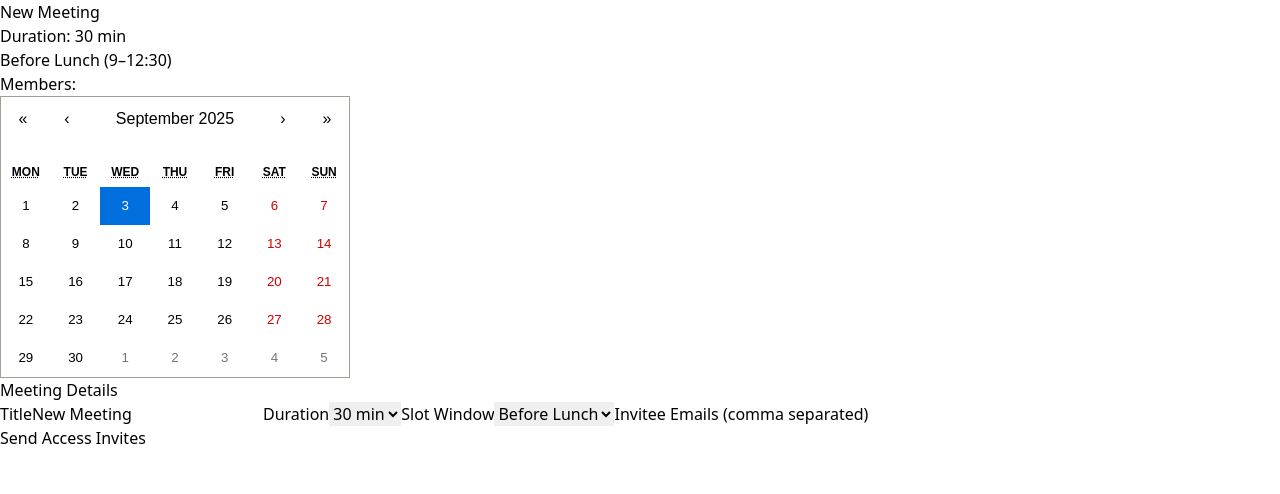
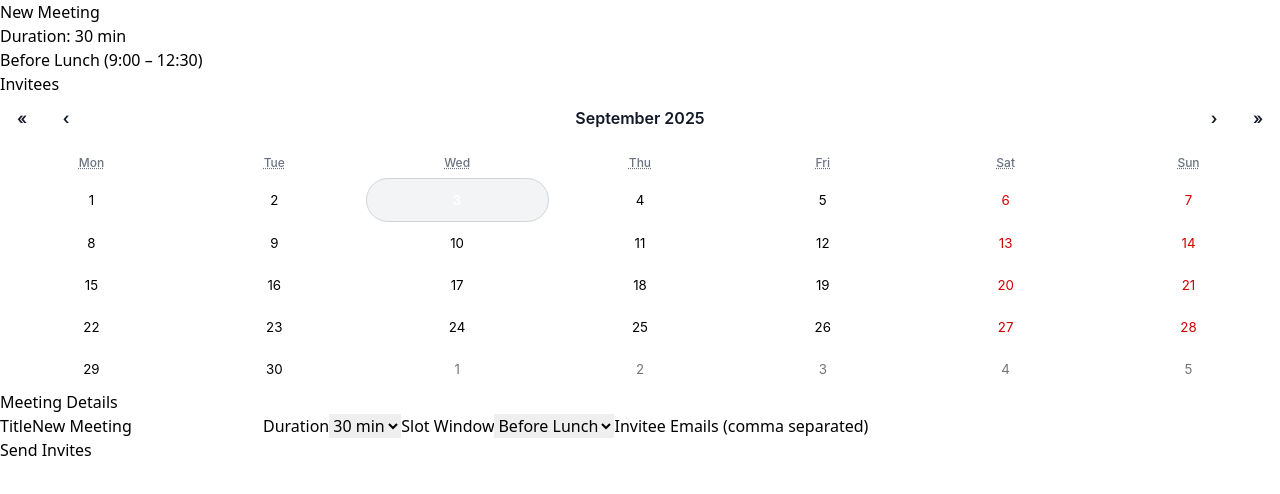
Before and after one commit to abhidnya04/Scheduler, a React (Vite) app in the folder calendly-clone-landing/: page /schedule in a window 1280 px wide. Shown: the top 494 px of the page. Built offline with nearby package versions, Linux system fonts and the light colour scheme.

Commit message:
commented out the useeffects hooks, checkpoint

```diff
--- a/calendly-clone-landing/src/components/SchedulePage.jsx
+++ b/calendly-clone-landing/src/components/SchedulePage.jsx
@@ -3,6 +3,8 @@ import { useState, useEffect } from "react";
 import { useLocation } from "react-router-dom";
 import Calendar from "react-calendar";
 import "react-calendar/dist/Calendar.css";
+
+import "./calendar-theme.css"; // custom css only for calendar
 
 export default function SchedulePage() {
   const location = useLocation();
@@ -17,6 +19,11 @@ export default function SchedulePage() {
   const [emails, setEmails] = useState("");
   const [authorizedEmails, setAuthorizedEmails] = useState([]);
   const [hostEmail, setHostEmail] = useState("");
+
+
+  // commenting out the use effects portion
+
+  /*
 
   // When an invitee completes OAuth, they get redirected here with ?authorized=email
   useEffect(() => {
@@ -43,13 +50,6 @@ export default function SchedulePage() {
     }
   }, [loggedInUserId]);
 
-  const handleSendInvites = async () => {
-    const list = emails.split(",").map((e) => e.trim()).filter(Boolean);
-    console.log({ list, loggedInUserId, payload: { emails: list, title, date: date.toISOString().split("T")[0], duration, slot_window: slotWindow, host_user_id: loggedInUserId } });
-    if (!list.length) {
-      alert("Enter at least one email");
-      return;
-    }
 
   const payload = {
     emails: list,
@@ -71,64 +71,197 @@ export default function SchedulePage() {
       alert("Invite emails queued (check console for results).");
       };
 
+
+      */
+     const handleSendInvites = async () => {
+       const list = emails.split(",").map((e) => e.trim()).filter(Boolean);
+       console.log({ list, loggedInUserId, payload: { emails: list, title, date: date.toISOString().split("T")[0], duration, slot_window: slotWindow, host_user_id: loggedInUserId } });
+       if (!list.length) {
+         alert("Enter at least one email");
+         return;
+       }}
+
+//   return (
+//     <div className="flex min-h-screen">
+//       {/* Left Preview */}
+//       <div className="w-1/2 p-8 bg-gray-50 border-r">
+//         <h2 className="text-2xl font-bold mb-4">{title}</h2>
+//         <p className="mb-2">Duration: {duration} min</p>
+//         <p className="mb-2">{slotWindow === "before_lunch" ? "Before Lunch (9–12:30)" : "After Lunch (13:30–18:00)"}</p>
+//         <p className="mb-2">Members:</p>
+//         <ul>
+//           {emails.split(",").map((raw) => {
+//             const e = raw.trim();
+//             if (!e) return null;
+//             const isAuthorized = authorizedEmails.includes(e);
+//             return (
+//               <li key={e}>
+//                 {e} {isAuthorized ? <span className="text-green-600">✅ Authorized</span> : <span className="text-red-500">❌ Not authorized</span>}
+//               </li>
+//             );
+//           })}
+//         </ul>
+//         <Calendar value={date} onChange={setDate} />
+//       </div>
+
+//       {/* Right Form */}
+//       <div className="w-1/2 p-8">
+//         <h3 className="text-xl font-bold mb-6">Meeting Details</h3>
+
+//         <label className="block mb-4">
+//           <span className="text-gray-700">Title</span>
+//           <input value={title} onChange={(e) => setTitle(e.target.value)} className="w-full border p-2 rounded mt-1" />
+//         </label>
+
+//         <label className="block mb-4">
+//           <span className="text-gray-700">Duration</span>
+//           <select value={duration} onChange={(e) => setDuration(parseInt(e.target.value))} className="w-full border p-2 rounded mt-1">
+//             <option value={30}>30 min</option>
+//             <option value={45}>45 min</option>
+//             <option value={60}>60 min</option>
+//           </select>
+//         </label>
+
+//         <label className="block mb-4">
+//           <span className="text-gray-700">Slot Window</span>
+//           <select value={slotWindow} onChange={(e) => setSlotWindow(e.target.value)} className="w-full border p-2 rounded mt-1">
+//             <option value="before_lunch">Before Lunch</option>
+//             <option value="after_lunch">After Lunch</option>
+//           </select>
+//         </label>
+
+//         <label className="block mb-4">
+//           <span className="text-gray-700">Invitee Emails (comma separated)</span>
+//           <input value={emails} onChange={(e) => setEmails(e.target.value)} className="w-full border p-2 rounded mt-1" />
+//         </label>
+
+//         <div className="flex items-center gap-3">
+//           <button onClick={handleSendInvites} className="bg-indigo-600 text-white px-5 py-2 rounded-lg hover:bg-indigo-700">
+//             Send Access Invites
+//           </button>
+//         </div>
+//       </div>
+//     </div>
+//   );
+// }
+
+
+
+// // earlier code is above no changes at all
+
+
 return (
-    <div className="flex min-h-screen">
+    <div className="flex min-h-screen bg-gray-100">
       {/* Left Preview */}
-      <div className="w-1/2 p-8 bg-gray-50 border-r">
-        <h2 className="text-2xl font-bold mb-4">{title}</h2>
-        <p className="mb-2">Duration: {duration} min</p>
-        <p className="mb-2">{slotWindow === "before_lunch" ? "Before Lunch (9–12:30)" : "After Lunch (13:30–18:00)"}</p>
-        <p className="mb-2">Members:</p>
-        <ul>
+      <div className="w-1/2 flex flex-col items-center justify-start p-8 border-r bg-white">
+        <div className="w-full max-w-md">
+          <h2 className="text-xl font-semibold text-gray-900 mb-2">{title}</h2>
+          <p className="text-sm text-gray-600 mb-4">Duration: {duration} min</p>
+          <p className="text-sm text-gray-600 mb-4">
+            {slotWindow === "before_lunch"
+              ? "Before Lunch (9:00 – 12:30)"
+              : "After Lunch (13:30 – 18:00)"}
+          </p>
+
+          {/* Invitees */}
+          <div className="mb-4">
+            <h4 className="text-sm font-medium text-gray-800">Invitees</h4>
+            <ul className="mt-2 space-y-1">
               {emails.split(",").map((raw) => {
                 const e = raw.trim();
                 if (!e) return null;
                 const isAuthorized = authorizedEmails.includes(e);
                 return (
-              <li key={e}>
-                {e} {isAuthorized ? <span className="text-green-600">✅ Authorized</span> : <span className="text-red-500">❌ Not authorized</span>}
+                  <li
+                    key={e}
+                    className="text-sm flex items-center justify-between"
+                  >
+                    <span>{e}</span>
+                    {isAuthorized ? (
+                      <span className="text-green-600 text-xs">✅ Authorized</span>
+                    ) : (
+                      <span className="text-red-500 text-xs">❌ Not authorized</span>
+                    )}
                   </li>
                 );
               })}
             </ul>
-        <Calendar value={date} onChange={setDate} />
+          </div>
+
+          {/* Calendar */}
+          <div className="rounded-lg border shadow-sm p-3 bg-gray-50">
+            <Calendar
+              value={date}
+              onChange={setDate}
+              className="custom-calendar"
+            />
+          </div>
+        </div>
       </div>
 
       {/* Right Form */}
-      <div className="w-1/2 p-8">
-        <h3 className="text-xl font-bold mb-6">Meeting Details</h3>
+      <div className="w-1/2 flex flex-col items-center justify-start p-8">
+        <div className="w-full max-w-md bg-white rounded-xl shadow-md p-6">
+          <h3 className="text-lg font-bold mb-6">Meeting Details</h3>
 
-        <label className="block mb-4">
-          <span className="text-gray-700">Title</span>
-          <input value={title} onChange={(e) => setTitle(e.target.value)} className="w-full border p-2 rounded mt-1" />
+          {/* Title */}
+          <label className="block mb-5">
+            <span className="text-gray-700 text-sm font-medium">Title</span>
+            <input
+              value={title}
+              onChange={(e) => setTitle(e.target.value)}
+              className="w-full border rounded-lg px-3 py-2 mt-1 focus:outline-none focus:ring-2 focus:ring-indigo-500"
+            />
           </label>
 
-        <label className="block mb-4">
-          <span className="text-gray-700">Duration</span>
-          <select value={duration} onChange={(e) => setDuration(parseInt(e.target.value))} className="w-full border p-2 rounded mt-1">
+          {/* Duration */}
+          <label className="block mb-5">
+            <span className="text-gray-700 text-sm font-medium">Duration</span>
+            <select
+              value={duration}
+              onChange={(e) => setDuration(parseInt(e.target.value))}
+              className="w-full border rounded-lg px-3 py-2 mt-1 focus:outline-none focus:ring-2 focus:ring-indigo-500"
+            >
               <option value={30}>30 min</option>
               <option value={45}>45 min</option>
               <option value={60}>60 min</option>
             </select>
           </label>
 
-        <label className="block mb-4">
-          <span className="text-gray-700">Slot Window</span>
-          <select value={slotWindow} onChange={(e) => setSlotWindow(e.target.value)} className="w-full border p-2 rounded mt-1">
+          {/* Slot Window */}
+          <label className="block mb-5">
+            <span className="text-gray-700 text-sm font-medium">Slot Window</span>
+            <select
+              value={slotWindow}
+              onChange={(e) => setSlotWindow(e.target.value)}
+              className="w-full border rounded-lg px-3 py-2 mt-1 focus:outline-none focus:ring-2 focus:ring-indigo-500"
+            >
               <option value="before_lunch">Before Lunch</option>
               <option value="after_lunch">After Lunch</option>
             </select>
           </label>
 
-        <label className="block mb-4">
-          <span className="text-gray-700">Invitee Emails (comma separated)</span>
-          <input value={emails} onChange={(e) => setEmails(e.target.value)} className="w-full border p-2 rounded mt-1" />
+          {/* Invitees */}
+          <label className="block mb-6">
+            <span className="text-gray-700 text-sm font-medium">
+              Invitee Emails (comma separated)
+            </span>
+            <input
+              value={emails}
+              onChange={(e) => setEmails(e.target.value)}
+              className="w-full border rounded-lg px-3 py-2 mt-1 focus:outline-none focus:ring-2 focus:ring-indigo-500"
+            />
           </label>
 
-        <div className="flex items-center gap-3">
-          <button onClick={handleSendInvites} className="bg-indigo-600 text-white px-5 py-2 rounded-lg hover:bg-indigo-700">
-            Send Access Invites
+          {/* Button */}
+          <div className="flex justify-end">
+            <button
+              onClick={handleSendInvites}
+              className="bg-indigo-600 text-white px-5 py-2 rounded-lg shadow hover:bg-indigo-700"
+            >
+              Send Invites
             </button>
+          </div>
         </div>
       </div>
     </div>
--- /dev/null
+++ b/calendly-clone-landing/src/components/calendar-theme.css
@@ -0,0 +1,62 @@
+/* Remove default borders */
+.custom-calendar {
+  border: none;
+  width: 100%;
+  background: transparent;
+  font-family: Inter, sans-serif;
+}
+
+/* Month header */
+.custom-calendar .react-calendar__navigation {
+  display: flex;
+  justify-content: space-between;
+  align-items: center;
+  margin-bottom: 0.5rem;
+}
+
+.custom-calendar .react-calendar__navigation button {
+  color: #111827;
+  font-weight: 600;
+  border-radius: 0.5rem;
+  padding: 0.25rem 0.5rem;
+  transition: background 0.2s;
+}
+
+.custom-calendar .react-calendar__navigation button:hover {
+  background: #f3f4f6;
+}
+
+/* Weekdays */
+.custom-calendar .react-calendar__month-view__weekdays {
+  text-transform: none;
+  font-size: 0.75rem;
+  font-weight: 500;
+  color: #6b7280;
+}
+
+/* Days */
+.custom-calendar .react-calendar__tile {
+  padding: 0.75rem;
+  text-align: center;
+  border-radius: 9999px; /* full circle */
+  transition: background 0.2s, color 0.2s;
+}
+
+.custom-calendar .react-calendar__tile:enabled:hover {
+  background: #e0e7ff; /* indigo-100 */
+  color: #1e3a8a; /* indigo-900 */
+}
+
+/* Selected day */
+.custom-calendar .react-calendar__tile--active {
+  background: #4f46e5; /* indigo-600 */
+  color: white;
+  font-weight: 600;
+}
+
+/* Today */
+.custom-calendar .react-calendar__tile--now {
+  background: #f3f4f6;
+  border: 1px solid #d1d5db;
+  font-weight: 600;
+}
--- a/calendly-clone-landing/src/main.jsx
+++ b/calendly-clone-landing/src/main.jsx
@@ -3,11 +3,13 @@ import ReactDOM from 'react-dom/client'
 import { BrowserRouter } from 'react-router-dom'
 import App from './App.jsx'
 import './index.css'
+import SchedulePage from './components/SchedulePage.jsx'
 
 ReactDOM.createRoot(document.getElementById('root')).render(
   <React.StrictMode>
     <BrowserRouter>
-      <App />
+      <SchedulePage/>
+     {/* // <App /> */}
     </BrowserRouter>
   </React.StrictMode>,
 )
```
Lines whose indentation alone changed are shown as unchanged.
